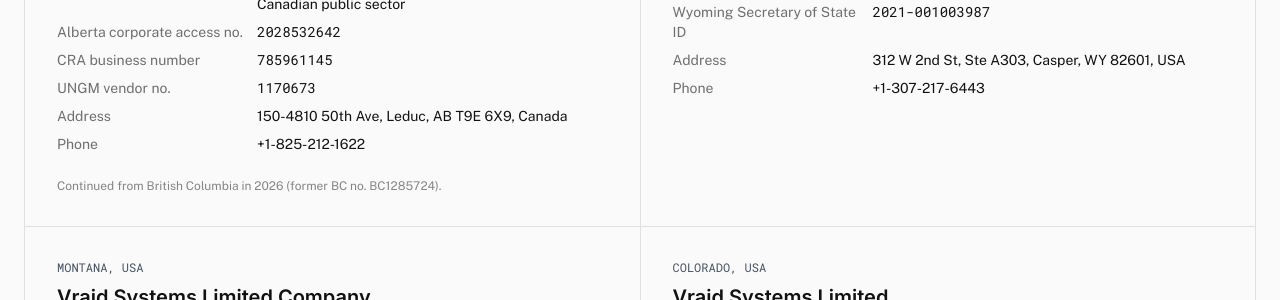
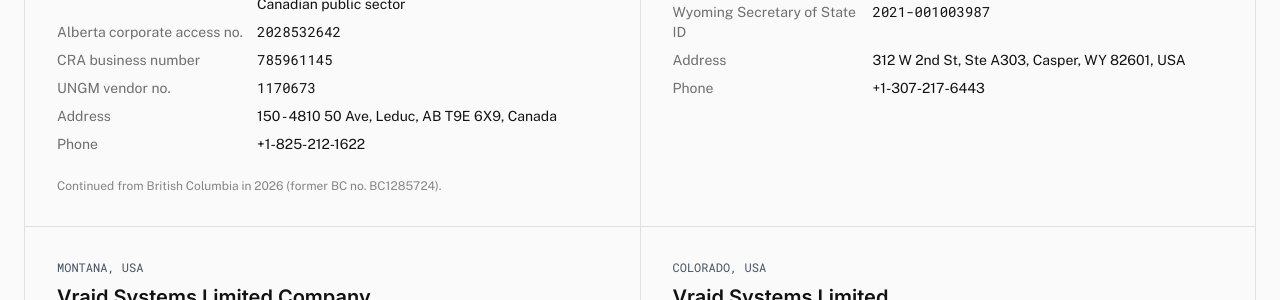
Before and after one commit to Vraid-Systems/Vraid-Systems.github.io, a Jekyll site: the page built from index.html, in a window 1280 px wide and 900 px high, scrolled down 3094 px. Shown: the part 152-452 px from the top of the window. Built offline with Jekyll 4.4.1, drawn with Linux system fonts in a browser that asks for light colours.

Commit message:
address formatting for AB

```diff
--- a/_data/entities.yml
+++ b/_data/entities.yml
@@ -15,7 +15,7 @@
     - label: ungm
       value: "1170673"
   note: continued_bc
-  address: "150-4810 50th Ave, Leduc, AB T9E 6X9, Canada"
+  address: "150 - 4810 50 Ave, Leduc, AB T9E 6X9, Canada"
   phone: "+1-825-212-1622"
   serves: serves_ab
 - key: wy
```
